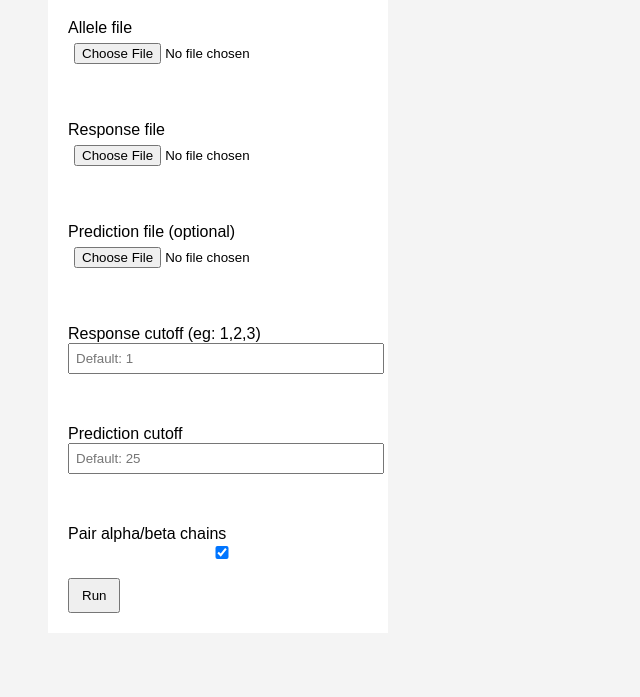
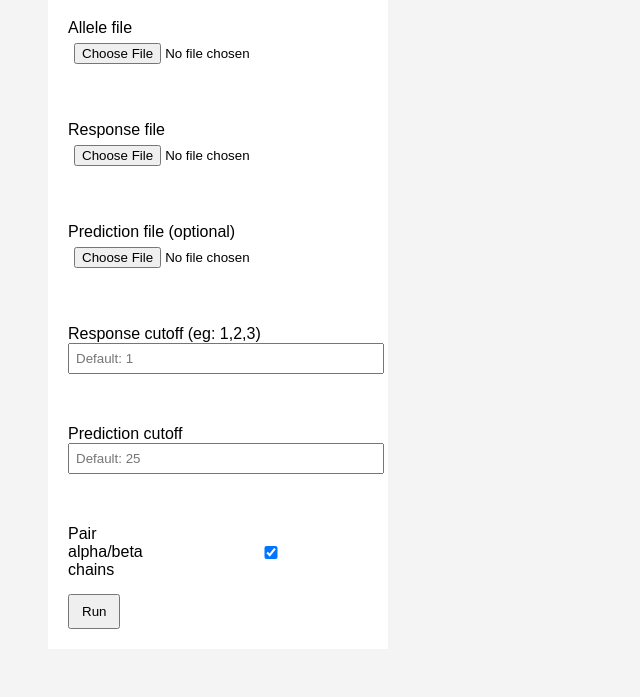
Before and after one commit to raphaeltrevizani/comborate_shared, a Flask app: page / in a window 1280 px wide. Shown: the part 263-960 px from the top of the page, without its empty margins (0-640 px from the left). Before the commit the page ends 876 px from the top, so only its background shows below. Run offline with Flask 3, Linux system fonts and the light colour scheme.

Commit message:
position

```diff
--- a/web/templates/index.html
+++ b/web/templates/index.html
@@ -42,10 +42,11 @@ The prediction file must be in .csv format and can be obtained by running any of
 	<input name="prediction_cutoff" placeholder="Default: 25">
 	</label><br><br>
 
-	<label>
-	Pair alpha/beta chains
+	<label style="display:flex; align-items:center; gap:6px;">
+	<span>Pair alpha/beta chains</span>
 	<input type="checkbox" name="pair_chains" checked>
 	</label>
+
 	<button type="submit">Run</button>
 </form>
 
```
